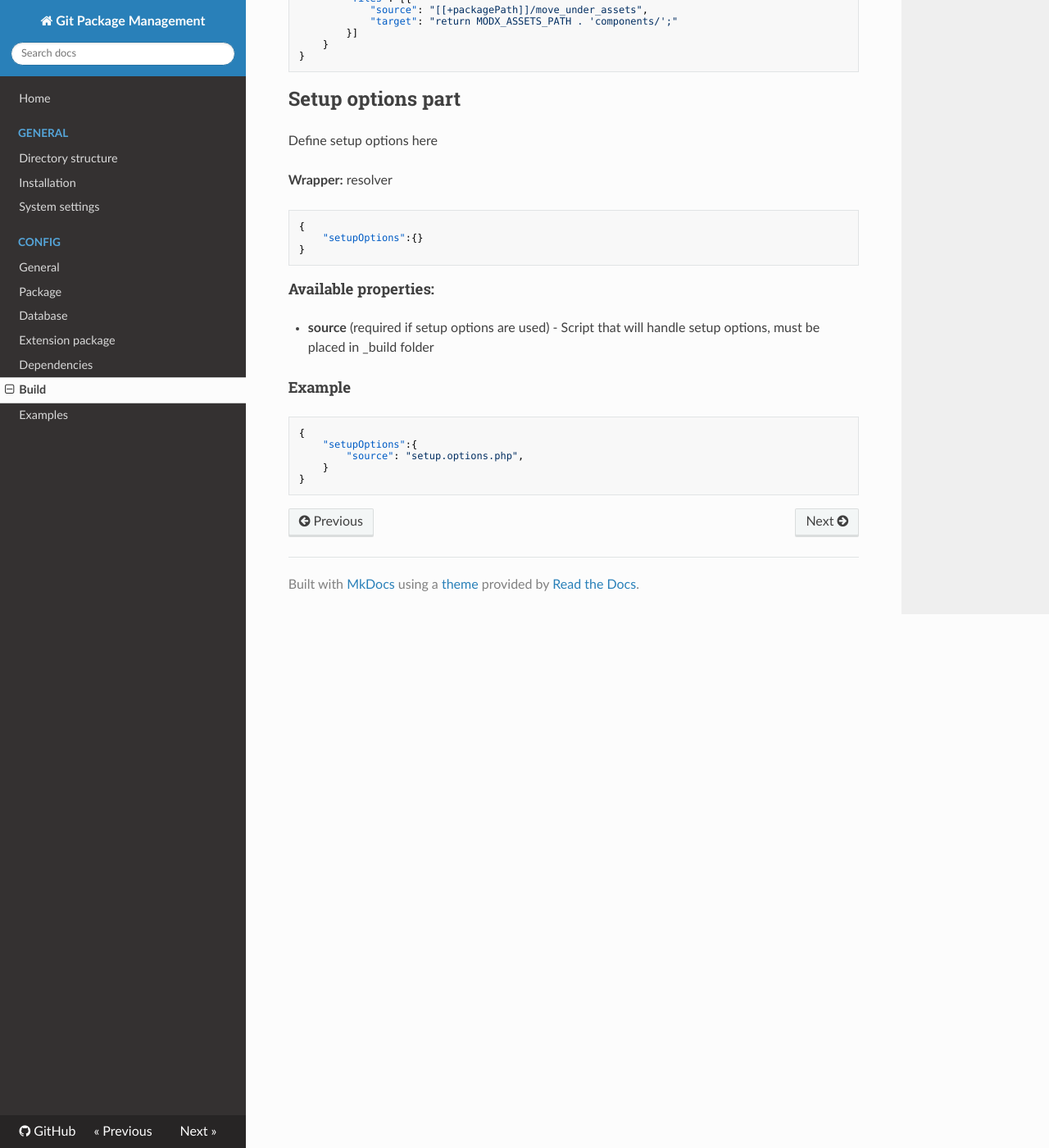
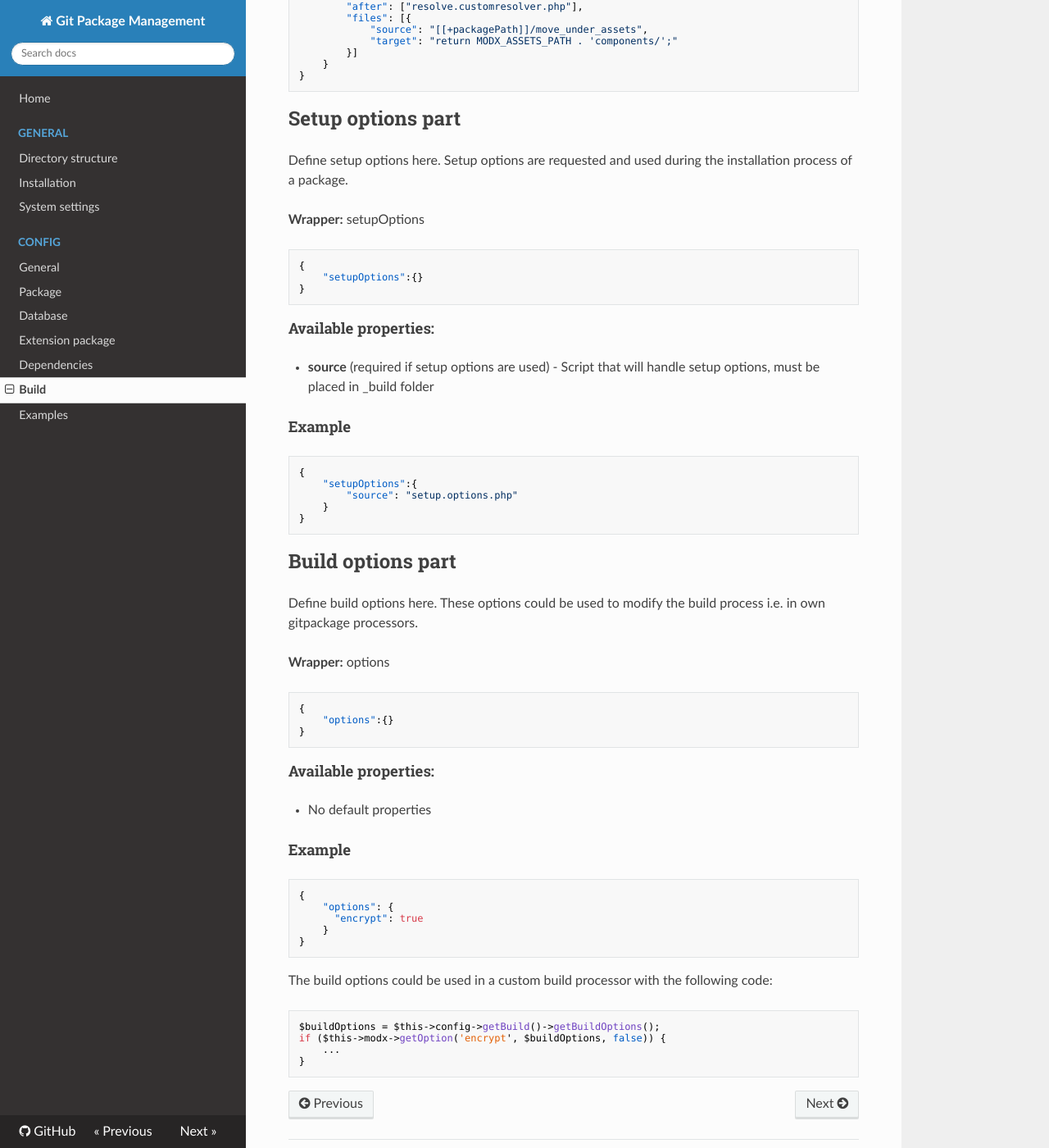
Before and after one commit to theboxer/Git-Package-Management, an MkDocs documentation site: the page built from core/components/gitpackagemanagement/docs/config/build.md, in a window 1280 px wide and 1400 px high, scrolled down 1355 px. Shown: the whole window at 82% size. Built offline with MkDocs 1.6.1, drawn with Linux system fonts in a browser that asks for light colours; nearby versions of some CDN libraries; old or Windows-style settings are respelled for this version of MkDocs; some of the changed text lies outside the part shown.

Commit message:
Update build docs - options (with code example)

````diff
--- a/core/components/gitpackagemanagement/docs/config/build.md
+++ b/core/components/gitpackagemanagement/docs/config/build.md
@@ -14,6 +14,7 @@ Define build options here.
 * **changelog** (optional, default: docs/changelog.txt) - Path to change log file
 * **schemaPath** (optional, default: /core/components/$lowCaseName$/model/schema/$lowCaseName$.mysql.schema.xml) - Path to the XML schema file
 * **setupOptions** (optional) - Setup options object
+* **options** (optional) - Options object
 
 #### Example
 ```json
@@ -57,9 +58,9 @@ Define resolver options here
 ```
 
 ## Setup options part
-Define setup options here
+Define setup options here. Setup options are requested and used during the installation process of a package.
 
-**Wrapper:** resolver
+**Wrapper:** setupOptions
 ```json
 {
     "setupOptions":{}
@@ -73,7 +74,38 @@ Define setup options here
 ```json
 {
     "setupOptions":{
-        "source": "setup.options.php",
+        "source": "setup.options.php"
     }
 }
 ```
+
+## Build options part
+Define build options here. These options could be used to modify the build process i.e. in own gitpackage processors.
+
+**Wrapper:** options
+```json
+{
+    "options":{}
+}
+```
+
+#### Available properties:
+* No default properties
+
+#### Example
+```json
+{
+    "options": {
+      "encrypt": true
+    }
+}
+```
+
+The build options could be used in a custom build processor with the following code:
+
+```
+$buildOptions = $this->config->getBuild()->getBuildOptions();
+if ($this->modx->getOption('encrypt', $buildOptions, false)) {
+    ...
+}
+```
````
